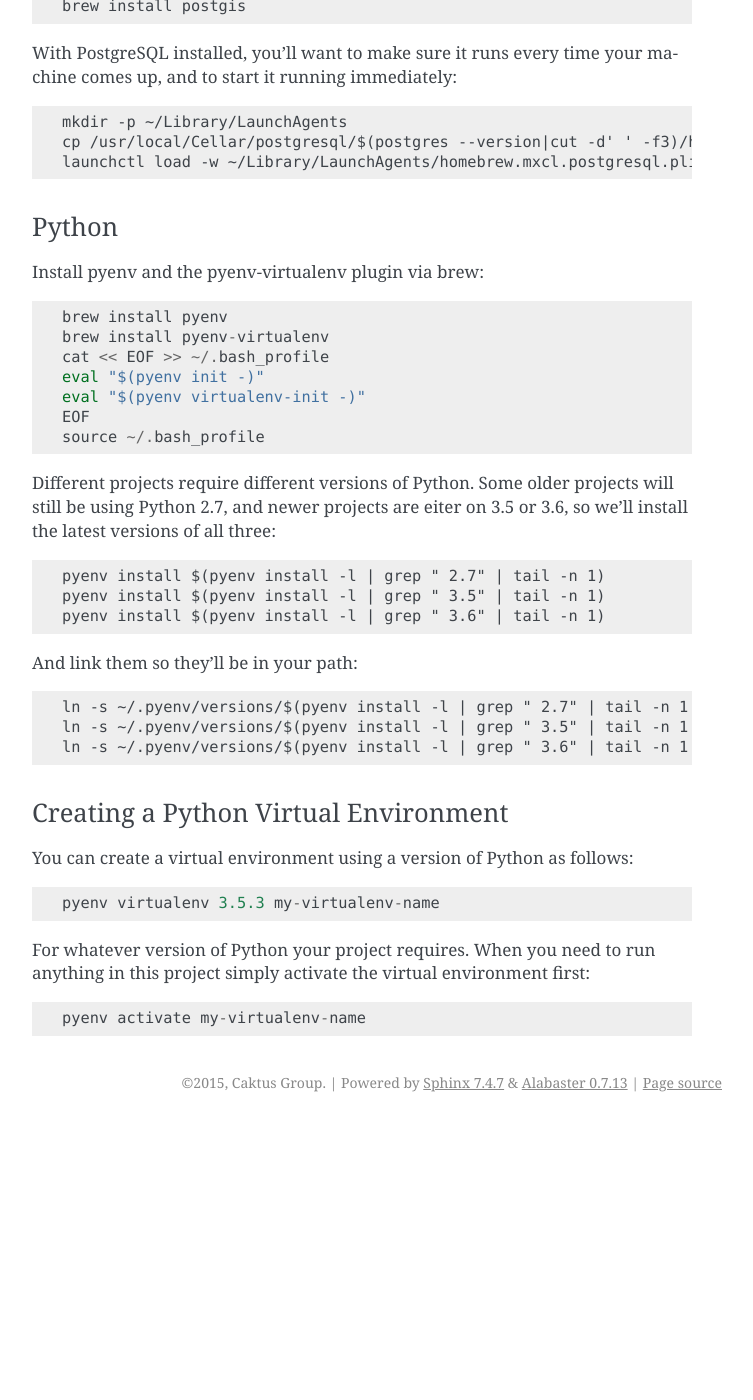
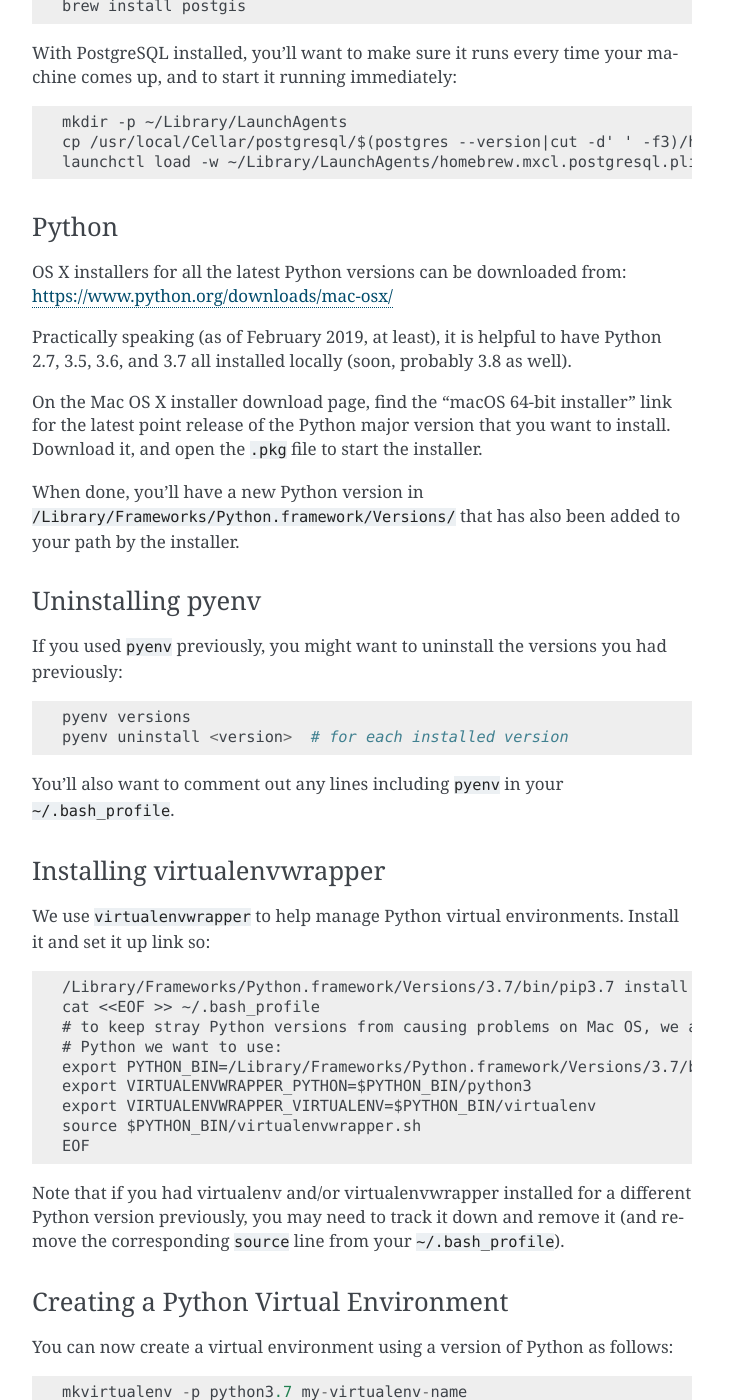
Before and after one commit to caktus/guidebook, a Sphinx documentation site: the page built from source/dev-setup.rst, in a window 1280 px wide and 1400 px high, scrolled down 1683 px. Shown: the whole window, without its empty margins (388-1141 px from the left). Built offline with Sphinx 7.4.7, drawn with Linux system fonts in a browser that asks for light colours; before the commit the page ends 2805 px from its top, so only the background shows below that; some of the changed text lies outside the part shown.

Commit message:
switch to python.org installers for Python on Mac OS

```diff
--- a/source/dev-setup.rst
+++ b/source/dev-setup.rst
@@ -77,38 +77,57 @@
 Python
 ''''''
 
-Install pyenv and the pyenv-virtualenv plugin via brew::
+OS X installers for all the latest Python versions can be downloaded from:
+https://www.python.org/downloads/mac-osx/
 
-    brew install pyenv
-    brew install pyenv-virtualenv
-    cat << EOF >> ~/.bash_profile
-    eval "$(pyenv init -)"
-    eval "$(pyenv virtualenv-init -)"
+Practically speaking (as of February 2019, at least), it is helpful to have Python 2.7, 3.5, 3.6,
+and 3.7 all installed locally (soon, probably 3.8 as well).
+
+On the Mac OS X installer download page, find the "macOS 64-bit installer" link for the latest
+point release of the Python major version that you want to install. Download it, and open the
+``.pkg`` file to start the installer.
+
+When done, you'll have a new Python version in ``/Library/Frameworks/Python.framework/Versions/``
+that has also been added to your path by the installer.
+
+Uninstalling pyenv
+''''''''''''''''''
+
+If you used ``pyenv`` previously, you might want to uninstall the versions you had previously::
+
+    pyenv versions
+    pyenv uninstall <version>  # for each installed version
+
+You'll also want to comment out any lines including ``pyenv`` in your ``~/.bash_profile``.
+
+Installing virtualenvwrapper
+''''''''''''''''''''''''''''
+
+We use ``virtualenvwrapper`` to help manage Python virtual environments. Install it and set it up
+link so::
+
+    /Library/Frameworks/Python.framework/Versions/3.7/bin/pip3.7 install virtualenvwrapper
+    cat <<EOF >> ~/.bash_profile
+    # to keep stray Python versions from causing problems on Mac OS, we are very explicit about the
+    # Python we want to use:
+    export PYTHON_BIN=/Library/Frameworks/Python.framework/Versions/3.7/bin/
+    export VIRTUALENVWRAPPER_PYTHON=$PYTHON_BIN/python3
+    export VIRTUALENVWRAPPER_VIRTUALENV=$PYTHON_BIN/virtualenv
+    source $PYTHON_BIN/virtualenvwrapper.sh
     EOF
-    source ~/.bash_profile
 
-Different projects require different versions of Python. Some older projects will still be using
-Python 2.7, and newer projects are eiter on 3.5 or 3.6, so we'll install the latest versions of all
-three::
-
-    pyenv install $(pyenv install -l | grep " 2.7" | tail -n 1)
-    pyenv install $(pyenv install -l | grep " 3.5" | tail -n 1)
-    pyenv install $(pyenv install -l | grep " 3.6" | tail -n 1)
-
-And link them so they'll be in your path::
-
-    ln -s ~/.pyenv/versions/$(pyenv install -l | grep " 2.7" | tail -n 1 | sed 's/^ *//g')/bin/python /usr/local/bin/python2.7
-    ln -s ~/.pyenv/versions/$(pyenv install -l | grep " 3.5" | tail -n 1 | sed 's/^ *//g')/bin/python /usr/local/bin/python3.5
-    ln -s ~/.pyenv/versions/$(pyenv install -l | grep " 3.6" | tail -n 1 | sed 's/^ *//g')/bin/python /usr/local/bin/python3.6
+Note that if you had virtualenv and/or virtualenvwrapper installed for a different Python version
+previously, you may need to track it down and remove it (and remove the corresponding ``source``
+line from your ``~/.bash_profile``).
 
 Creating a Python Virtual Environment
 '''''''''''''''''''''''''''''''''''''
 
-You can create a virtual environment using a version of Python as follows::
+You can now create a virtual environment using a version of Python as follows::
 
-    pyenv virtualenv 3.5.3 my-virtualenv-name
+    mkvirtualenv -p python3.7 my-virtualenv-name
 
-For whatever version of Python your project requires. When you need to run anything in this project
+for whatever version of Python your project requires. When you need to run anything in this project
 simply activate the virtual environment first::
 
-    pyenv activate my-virtualenv-name
+    workon my-virtualenv-name
```
